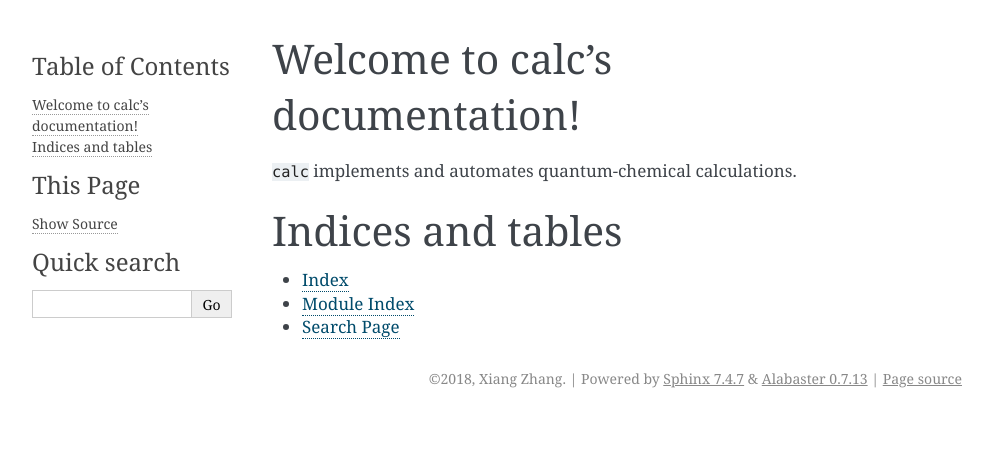
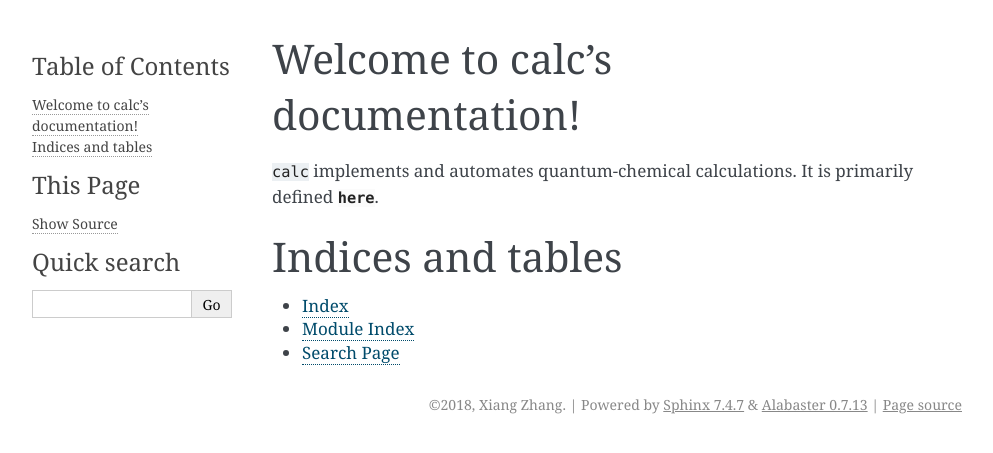
Before and after one commit to xiangzhang1-old/calc, a Sphinx documentation site: the page built from doc/source/index.rst, in a window 1280 px wide. Shown: the top 453 px of the page, without its empty margins (148-1141 px from the left). Built offline with Sphinx 7.4.7, drawn with Linux system fonts in a browser that asks for light colours.

Commit message:
Begin documentation.

```diff
--- /dev/null
+++ b/__init__.py
@@ -0,0 +1,5 @@
+"""
+Implements and automates quantum-chemical calculations.
+"""
+
+from . import utils, node
--- a/doc/source/index.rst
+++ b/doc/source/index.rst
@@ -10,7 +10,7 @@ Welcome to calc's documentation!
    :maxdepth: 2
    :caption: Contents:
 
-``calc`` implements and automates quantum-chemical calculations.
+``calc`` implements and automates quantum-chemical calculations. It is primarily defined :download:`here <cgz1.procreate>`.
 
 Indices and tables
 ==================
--- /dev/null
+++ b/node.py
@@ -0,0 +1,3 @@
+"""
+Implements nested directed graphs. Like folders, they organize DFT computations.
+"""
--- /dev/null
+++ b/utils.py
@@ -0,0 +1,3 @@
+"""
+Implement constants and utility functions.
+"""
```
Also changed, not shown: 1 other file.
